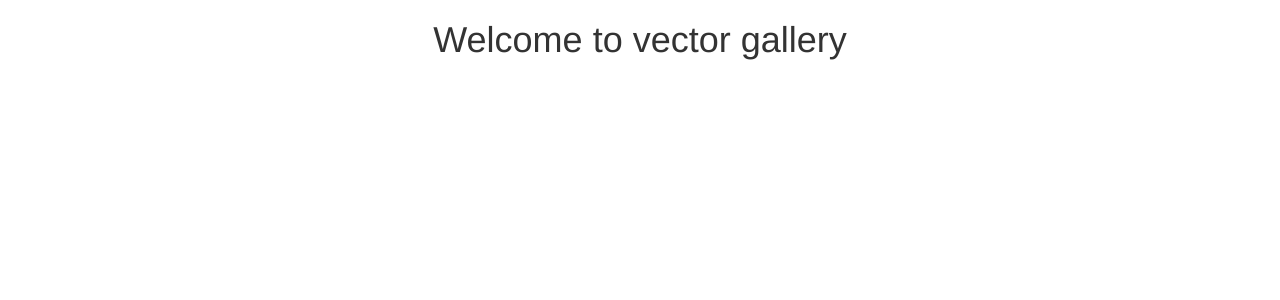
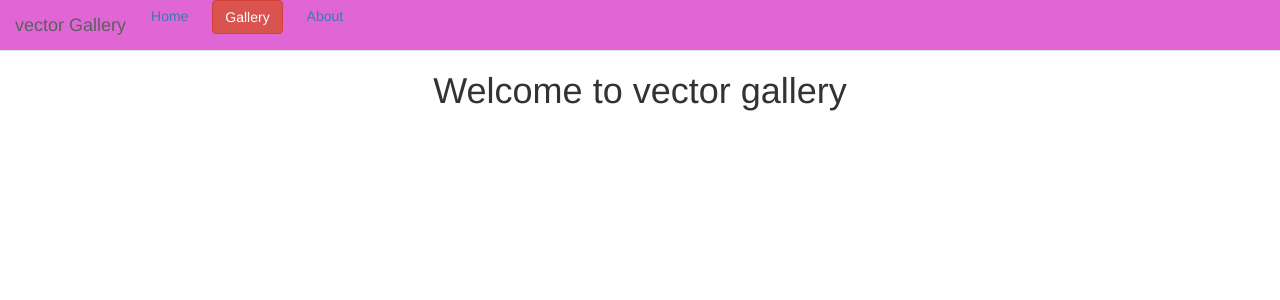
Before and after one commit to Vector254/vector-gallery, a Django app: page / in a window 1280 px wide. Shown: the top 300 px of the page. Run offline with Django 3.2, Linux system fonts and the light colour scheme; some libraries are stand-ins or nearby versions.

Commit message:
create navbar

```diff
--- a/my_gallery/templates/base.html
+++ b/my_gallery/templates/base.html
@@ -17,6 +17,7 @@
 
 </head>
 <body>
+    {% include "navbar.html" %}
     {% block content %}
     {%endblock%}
     {% block scripts %}
--- /dev/null
+++ b/my_gallery/templates/navbar.html
@@ -0,0 +1,30 @@
+<style>
+    ul li{
+        display: inline;
+        padding: 10px;
+    }
+
+    .navbar{
+      background-color: rgb(224, 102, 214);
+      color: black;
+      position: sticky;
+      top: 0;
+      width: 100%;
+      z-index: 9999;
+    }
+
+</style>
+<nav class="navbar navbar-default navbar-fixed-top">
+    <div class="container-fluid">
+      <div class="navbar-header">
+        <a class="navbar-brand" href="#">vector Gallery</a>
+      </div>
+      <ul>
+        <li class="active"><a href="{% url 'welcome' %}">Home</a></li>
+        <li class="nav-item">
+          <a class="btn btn-danger" href="#">Gallery</a>
+        </li>
+        <li><a href="#">About</a></li>
+      </ul>
+    </div>
+  </nav>
```
